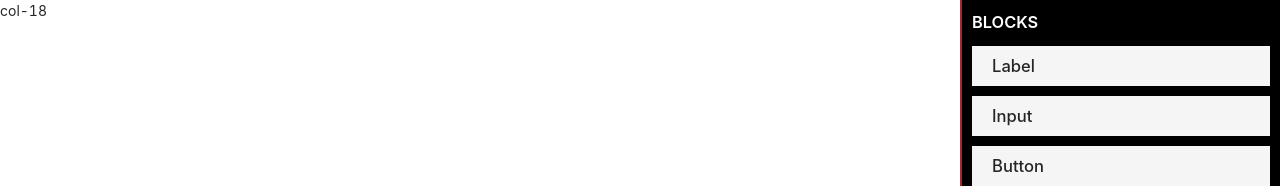
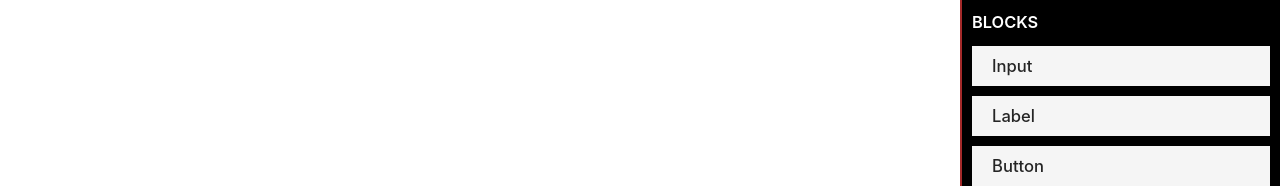
Before and after one commit to BrijeshBumrela/mini-page-builder, a React (Create React App) app: page / in a window 1280 px wide. Shown: the top 186 px of the page. Built offline with nearby package versions, Linux system fonts and the light colour scheme.

Commit message:
dragging position implemented

```diff
--- a/package.json
+++ b/package.json
@@ -9,11 +9,9 @@
     "@types/jest": "^26.0.22",
     "@types/node": "^12.20.10",
     "@types/react": "^17.0.3",
-    "@types/react-beautiful-dnd": "^13.0.0",
     "@types/react-dom": "^17.0.3",
     "antd": "^4.15.2",
     "react": "^17.0.2",
-    "react-beautiful-dnd": "^13.1.0",
     "react-dom": "^17.0.2",
     "react-draggable": "^4.4.3",
     "react-scripts": "4.0.3",
--- a/src/App.tsx
+++ b/src/App.tsx
@@ -2,35 +2,40 @@ import React, { useState } from 'react';
 
 import './App.css';
 import 'antd/dist/antd.css'
-import Draggable from './components/Draggable';
+import Draggable, { IDraggableComponent } from './components/Draggable';
 import { Col, Row } from 'antd';
 import SideBar from './components/Sidebar';
+import { newBlockProperties } from './components/Tag';
 
-interface IDraggableComponent {
-  type: string,
-  text: string,
-  X: number,
-  Y: number,
-  fontSize: number,
-  fontWeight: number,
+const getDefaultValues = ({ type, xPos, yPos }: newBlockProperties): IDraggableComponent => ({
+  text: `this is ${type}`,
+  type,
+  X: xPos,
+  Y: yPos,
+  fontSize: 12,
+  fontWeight: 400,
   saved: false
-}
+})
 
 function App() {
   const [components, setComponents] = useState<IDraggableComponent[]>([]);
 
+  const handleNewBlockCreation = (e: newBlockProperties) => {
+    setComponents(components => [...components, getDefaultValues(e)])
+  }
+
   return (
       <>
         <Row style={{ height: '100vh' }}>
-          <Col span={18}>col-18</Col>
+          <Col span={18}>
+            <div>
+              {components.map((component, index) => <Draggable {...component} key={index} />)}
+            </div>
+          </Col>
           <Col span={6}>
-            <SideBar />
+            <SideBar onCreatingNewBlock={handleNewBlockCreation}/>
           </Col>
         </Row>
-
-        <div>
-          {components.map((component, index) => <Draggable {...component} key={index} />)}
-        </div>
       </>
   );
 }
--- a/src/components/Draggable.tsx
+++ b/src/components/Draggable.tsx
@@ -1,8 +1,21 @@
 import React from 'react';
+import ReactDraggable from 'react-draggable';
+export interface IDraggableComponent {
+    type: string,
+    text: string,
+    X: number,
+    Y: number,
+    fontSize: number,
+    fontWeight: number,
+    saved: false
+}
 
-
-const Draggable = () => {
-    return <div></div>
+const Draggable: React.FC<IDraggableComponent> = ({ X, Y }) => {
+    return <ReactDraggable
+        position={{ x: X, y: Y }}
+    >
+        <div>hello</div>
+    </ReactDraggable>
 }
 
 export default Draggable;
--- a/src/components/Sidebar.tsx
+++ b/src/components/Sidebar.tsx
@@ -1,18 +1,17 @@
 import React from 'react';
 import './Sidebar.css';
+import Tag, { newBlockProperties } from './Tag';
 
-const SideBar = () => {
+interface ISideBarProps {
+    onCreatingNewBlock: (e: newBlockProperties) => void
+}
+
+const SideBar: React.FC<ISideBarProps> = ({ onCreatingNewBlock }) => {
     return <section className="sidebar">
         <h3 style={{ color: 'white', fontWeight: 600 }}>BLOCKS</h3>
-        <div className="label-box">
-            <h5>Label</h5>
-        </div>
-        <div className="label-box">
-            <h5>Input</h5>
-        </div>
-        <div className="label-box">
-            <h5>Button</h5>
-        </div>
+        <Tag onCreatingNewBlock={onCreatingNewBlock} type="Input"></Tag>
+        <Tag onCreatingNewBlock={onCreatingNewBlock} type="Label"></Tag>
+        <Tag onCreatingNewBlock={onCreatingNewBlock} type="Button"></Tag>
     </section>
 }
 
--- /dev/null
+++ b/src/components/Tag.tsx
@@ -0,0 +1,74 @@
+import React, { useEffect, useState } from 'react';
+import Draggable, { ControlPosition, DraggableEvent, DraggableEventHandler } from 'react-draggable';
+
+interface ITagProps {
+    type: string,
+    onCreatingNewBlock: (e: newBlockProperties) => void
+}
+
+export interface newBlockProperties {
+    xPos: number,
+    yPos: number,
+    type: string
+}
+
+const Tag: React.FC<ITagProps> = ({ type, onCreatingNewBlock }) => {
+    const eleRef = React.useRef<HTMLDivElement>(null);
+    const [tagStartingPosition, setTagStartingPosition] = useState<{ top: number, left: number } | null>(null)
+    const [isStopped, setStopped] = useState(false);
+
+    useEffect(() => {
+        if (!eleRef.current) {
+            return;
+        }
+        setTagStartingPosition(getStartingCoordinates(eleRef.current))
+    }, [])
+
+    const getStartingCoordinates = (el: HTMLElement) => {
+        const rect = el.getBoundingClientRect();
+
+        return {
+            top: rect.y,
+            left: rect.x
+        };
+    }
+
+    const handleStop = (e: DraggableEvent) => {
+        setStopped(true);
+
+        if (eleRef.current) {
+            const { top: yPos, left: xPos } = getStartingCoordinates(eleRef.current);
+            onCreatingNewBlock({
+                xPos,
+                yPos,
+                type
+            });
+        }
+    }
+
+    const handleDrag = (e: DraggableEvent) => {
+    }
+
+    let optionalProps: { position?: ControlPosition } = {}
+    if (isStopped && tagStartingPosition) {
+        optionalProps.position = {
+            x: tagStartingPosition.top,
+            y: tagStartingPosition.left
+        }
+    }
+
+    return (
+        <Draggable
+            onStop={e=>handleStop(e)}
+            onDrag={e=>handleDrag(e)}
+            // {...optionalProps}
+            position={{x: 0, y: 0}}
+            >
+            <div className="label-box" ref={eleRef}>
+                <h5>{type}</h5>
+            </div>
+        </Draggable>
+    )
+}
+
+export default Tag;
--- /dev/null
+++ b/src/react-app-env.d.ts
@@ -0,0 +1 @@
+/// <reference types="react-scripts" />
```
